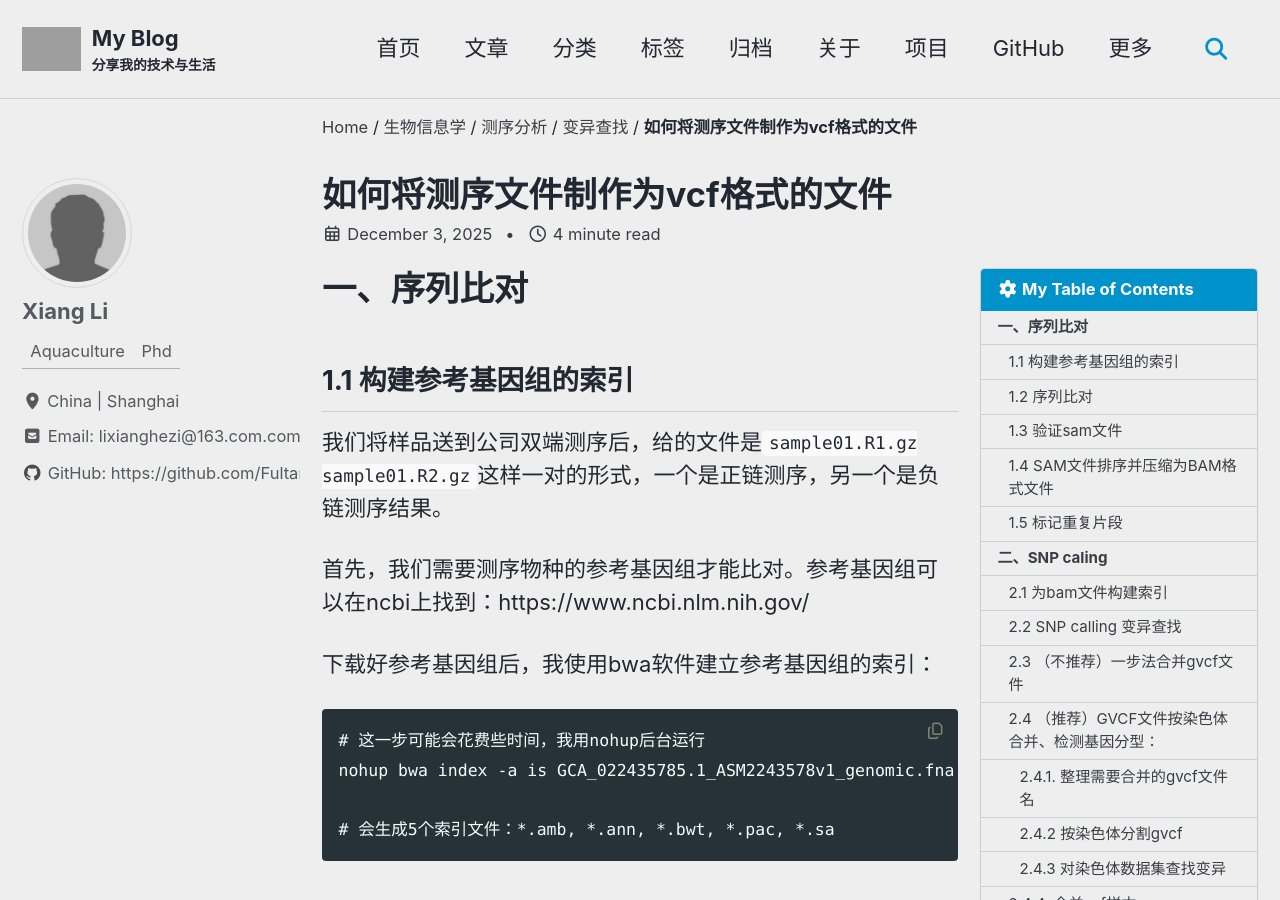
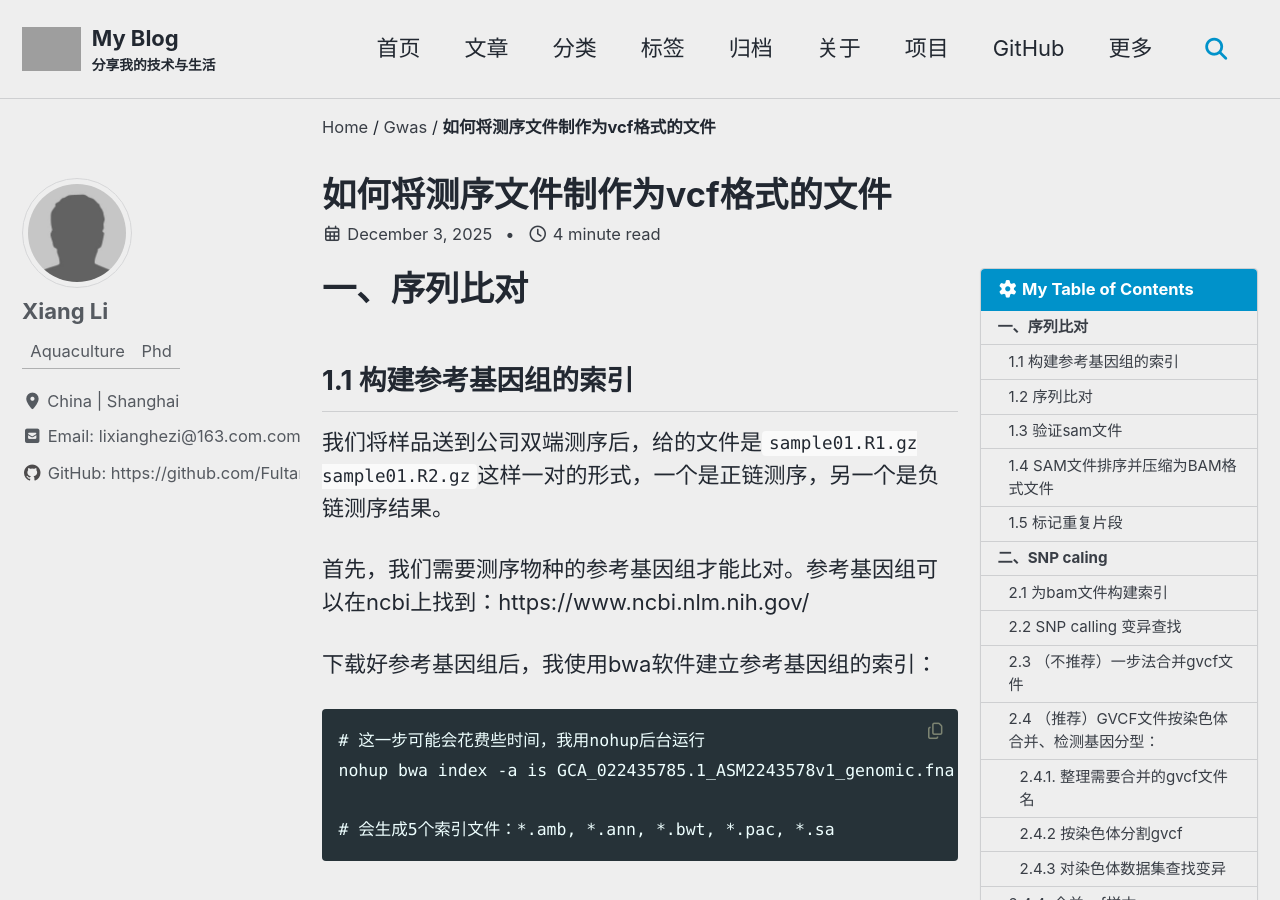
Before and after one commit to Fultar/Fultar.github.io, a Jekyll site: the page built from _posts/2025-12-03-how-to-make-vcf-file-with-sequencing.md, in a window 1280 px wide and 900 px high. Built offline with Jekyll 4.4.1, drawn with Linux system fonts in a browser that asks for light colours; cached includes are drawn as plain includes; grey boxes are pictures that could not be loaded.

Commit message:
Update 2025-12-03-how-to-make-vcf-file-with-sequencing.md

```diff
--- a/_posts/2025-12-03-how-to-make-vcf-file-with-sequencing.md
+++ b/_posts/2025-12-03-how-to-make-vcf-file-with-sequencing.md
@@ -2,9 +2,7 @@
 title: "如何将测序文件制作为vcf格式的文件"
 date: 2025-12-03
 categories:
- - 生物信息学
- - 测序分析
- - 变异查找
+ - GWAS
 tags:
  - VCF
  - bwa
```
